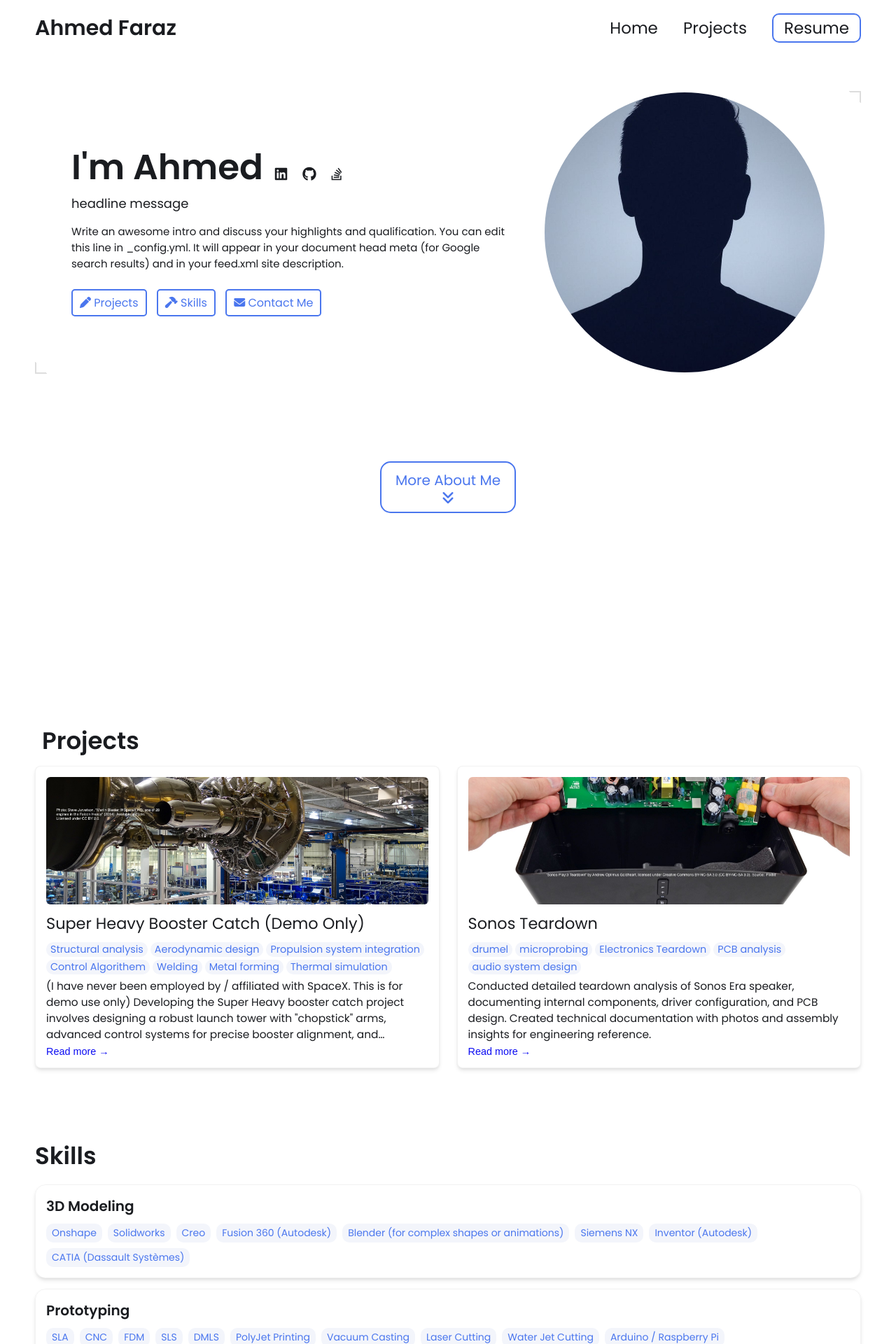
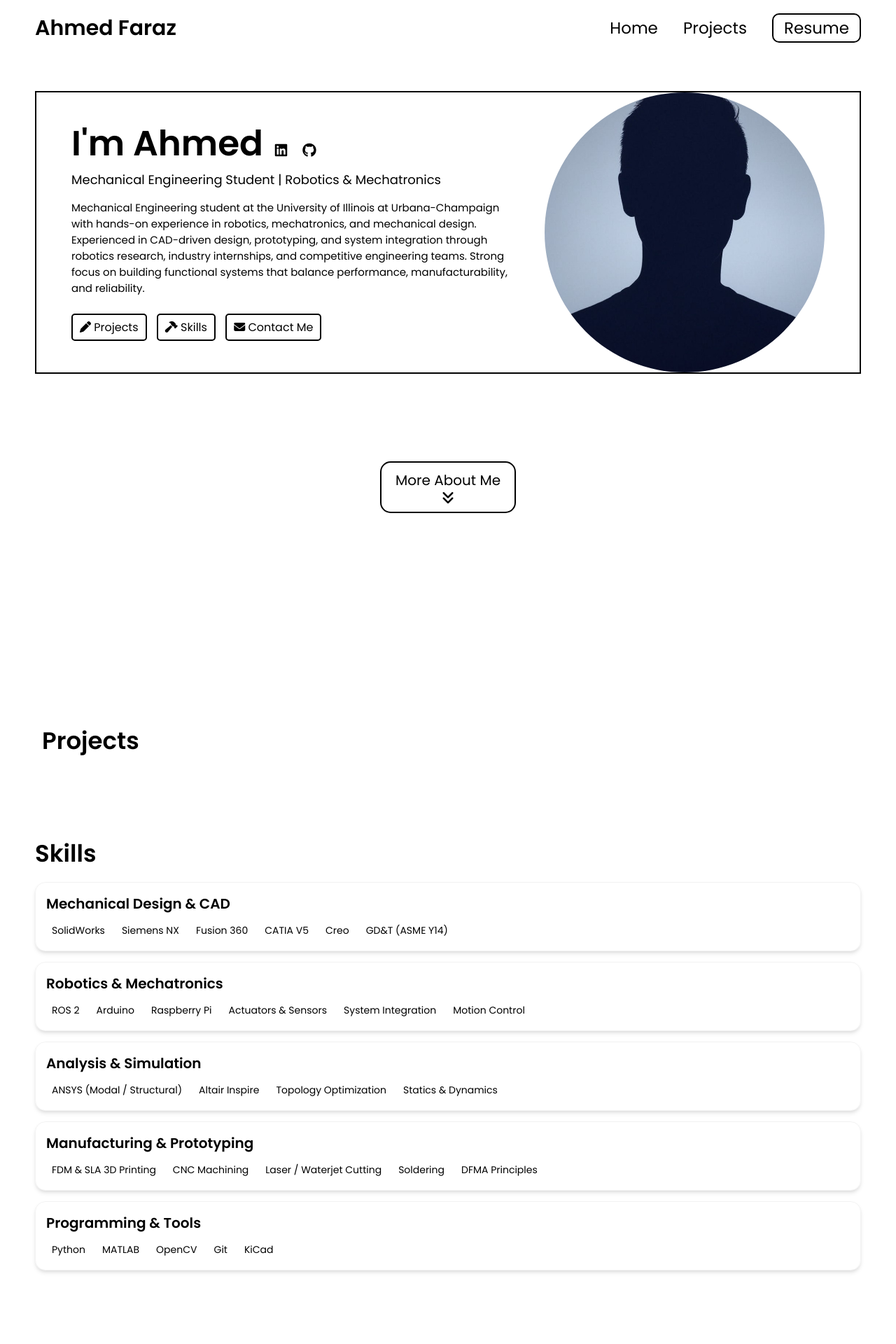
Before and after one commit to Faraz236/faraz236.github.io, a Jekyll site: the page built from index.html, in a window 1280 px wide. Shown: the top 1920 px of the page at 70% size. Built offline with Jekyll 4.4.1, drawn with Linux system fonts in a browser that asks for light colours; some of the changed text lies outside the part shown.

Commit message:
yaml
Updated portfolio details, skills, and external links.

```diff
--- a/_config.yml
+++ b/_config.yml
@@ -1,189 +1,77 @@
-# Welcome to Jekyll!
-#
-# This config file is meant for settings that affect your whole blog, values
-# which you are expected to set up once and rarely edit after that. If you find
-# yourself editing this file very often, consider using Jekyll's data files
-# feature for the data you need to update frequently.
-
 # Main Page Setup
-
-title: Ahmed Faraz's Portfolio # This is what shows up in the tab of the browser
-
-
+title: Ahmed Faraz | Mechanical & Robotics Engineering Portfolio
 
 # Hero Section
 name: Ahmed Faraz
-headline: headline message
-description: >- # dont remove this line. this will ignore all new lines until the next section
-  Write an awesome intro and discuss your highlights and qualification. You can edit this
-  line in _config.yml. It will appear in your document head meta (for
-  Google search results) and in your feed.xml site description.
+headline: Mechanical Engineering Student | Robotics & Mechatronics
+description: >-
+  Mechanical Engineering student at the University of Illinois at Urbana-Champaign with
+  hands-on experience in robotics, mechatronics, and mechanical design. Experienced in
+  CAD-driven design, prototyping, and system integration through robotics research,
+  industry internships, and competitive engineering teams. Strong focus on building
+  functional systems that balance performance, manufacturability, and reliability.
 
-# Place your profile image in /assets/images/profile-image/folder and edit the file name
+# Profile image (replace avatar later)
 profile_image: ./assets/images/profile-image/avatar.jpeg
 
+# Resume
+resume-url: https://drive.google.com/file/d/13Z3duVzh-gguPU5r03oJVEE6rV9rd3DS/view?usp=sharing
 
-# Link your resume
-# You can place your resume in assets/resume/{resume.pdf or add external link such as pdf saved in google drive
-resume-url: https://drive.google.com/file/d/13Z3duVzh-gguPU5r03oJVEE6rV9rd3DS/view?usp=sharing # or /assets/resume/resume.pdf
+# External links
+external-links:
+  linkedin: ahmed-faraz
+  github: faraz236
+  stackoverflow:
+  medium:
+  x-twitter:
+  threads:
+  instragram:
+  youtube:
+  discord:
+  bluesky:
 
+# Skills Section
+skills:
+  - category: Mechanical Design & CAD
+    tools:
+      - SolidWorks
+      - Siemens NX
+      - Fusion 360
+      - CATIA V5
+      - Creo
+      - GD&T (ASME Y14)
 
-# Set up external links - this will show up as small icons next to your name.
+  - category: Robotics & Mechatronics
+    tools:
+      - ROS 2
+      - Arduino
+      - Raspberry Pi
+      - Actuators & Sensors
+      - System Integration
+      - Motion Control
 
-external-links:    # input only your own url slug. The icons with missing entries will not appear.
-  linkedin: test    # https://www.linkedin.com/in/{your url slug}
-  github: leea12    # https://github.com/{your url slug}
-  stackoverflow: test      # https://stackoverflow.com/users/{your url slug}
-  medium:            # https://medium.com/@{your url slug}
-  x-twitter:   # https://x.com/{your url slug}
-  threads:            # https://threads.net/@{your url slug}
-  instragram:       # https://instagram.com/{your url slug}
-  youtube:           # https://youtube.com/@{your url slug}
-  discord:            # https://discord.com/users/{your url slug}
-  bluesky:           # https://bsky.app/profile/{your url slug}
+  - category: Analysis & Simulation
+    tools:
+      - ANSYS (Modal / Structural)
+      - Altair Inspire
+      - Topology Optimization
+      - Statics & Dynamics
 
+  - category: Manufacturing & Prototyping
+    tools:
+      - FDM & SLA 3D Printing
+      - CNC Machining
+      - Laser / Waterjet Cutting
+      - Soldering
+      - DFMA Principles
 
-# Skills Section - Add the list of your Skills by categories/tools. The indentation for each level needs to be precise.
-skills:
-  - category: 3D Modeling
+  - category: Programming & Tools
     tools:
-    - Onshape
-    - Solidworks
-    - Creo
-    - Fusion 360 (Autodesk)
-    - Blender (for complex shapes or animations)
-    - Siemens NX
-    - Inventor (Autodesk)
-    - CATIA (Dassault Systèmes)
-  - category: Prototyping
-    tools:
-    - SLA
-    - CNC
-    - FDM
-    - SLS
-    - DMLS
-    - PolyJet Printing
-    - Vacuum Casting
-    - Laser Cutting
-    - Water Jet Cutting
-    - Arduino / Raspberry Pi
-    - Breadboarding for circuit testing
-  - category: Design Standards / Practices
-    tools:
-    - GD&T ASME Y14
-    - ISO fits and tolerances
-    - PLM (PTC Windchill / Arena)
-  - category: PCB Design
-    tools:
-    - Altium Designer
-    - Altium
-    - Eagle
-    - KiCad
-  - category: Problem Solving / Risk Management
-    tools:
-    - Root Cause Analysis (e.g., 5 Whys, Fishbone Diagram)
-    - DFMEA / PFMEA
-    - Six Sigma methodologies
-    - Shain Red-X
+      - Python
+      - MATLAB
+      - OpenCV
+      - Git
+      - KiCad
 
-
-# Contact Form Setup. Setup an account and copy over the key. When someone fills out the form, it will be received in your email.
-formspree-key:   https://formspree.io/f/{8-digit key}
-
-
-
-# Active theme (Updatethis to switch themes). Make sure to keep the indentation the samne.
-colors: # this is the basic theme
-  text: "#1a1c20"
-  border: "#ddd"
-  link: "#4a76ee"
-  highlight: "#0c0cf2"
-  background: "#ffffff"
-  light_background: "#f3f5fb"
-
-# A few examples.
-basic theme:
-  text: "#1a1c20"
-  border: "#ddd"
-  link: "#4a76ee"
-  highlight: "#0c0cf2"
-  background: "#ffffff"
-  light_background: "#f3f5fb"
-
-  mint theme:
-  text: "#2c3333"
-  border: "#e0f2ef"
-  link: "#40b3a2"
-  highlight: "#2a9d8f"
-  background: "#f7fbfa"
-  light_background: "#f0f9f7"
-
-lemon theme:
-  text: "#2d2926"
-  border: "#f7f3e3"
-  link: "#ffc94d"
-  highlight: "#ffb800"
-  background: "#fffdf5"
-  light_background: "#fff9e6"
-
-  pink theme:
-  text: "#2d2d2d"
-  border: "#f8e2e2"
-  link: "#ff8fa3"
-  highlight: "#ff4d6d"
-  background: "#fff8f8"
-  light_background: "#fff5f6"
-
-
-
-
-
-
-#########################################################################################################
-# Build settings for the site. Editing the below may cause the site to malfunction.
-
-collections:
-  projects:
-    output: true
-    permalink: /projects/:path/
-
-
-markdown: kramdown
-highlighter: rouge
-kramdown:
-  syntax_highlighter: rouge
-  syntax_highlighter_opts:
-    css_class: 'highlight'
-    span:
-      line_numbers: false
-    block:
-      line_numbers: false
-      start_line: 1
-      indent: 0
-
-plugins:
-  - jekyll-feed
-
-include:
-  - _projects
-
-
-# Exclude from processing.
-# The following items will not be processed, by default.
-# Any item listed under the `exclude:` key here will be automatically added to
-# the internal "default list".
-#
-# Excluded items can be processed by explicitly listing the directories or
-# their entries' file path in the `include:` list.
-#
-# exclude:
-#   - .sass-cache/
-#   - .jekyll-cache/
-#   - gemfiles/
-#   - Gemfile
-#   - Gemfile.lock
-#   - node_modules/
-#   - vendor/bundle/
-#   - vendor/cache/
-#   - vendor/gems/
-#   - vendor/ruby/
+# Contact form (leave empty for now)
+formspree-key:
```
